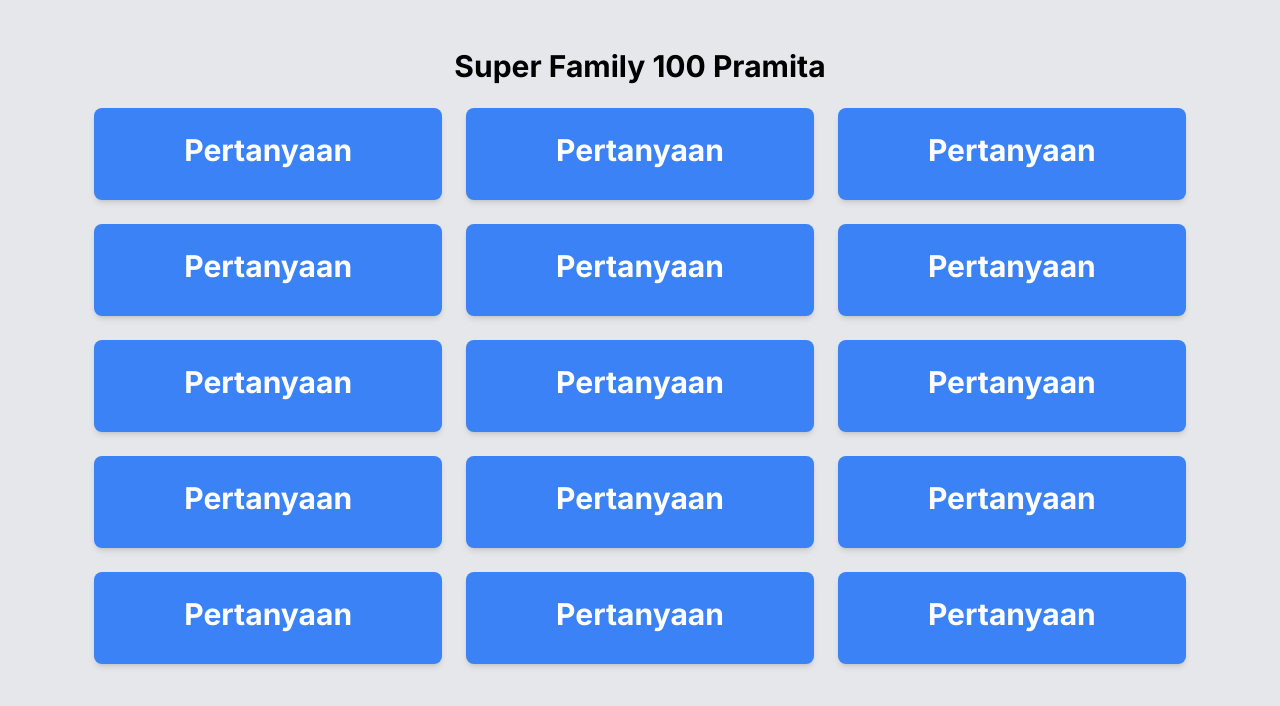
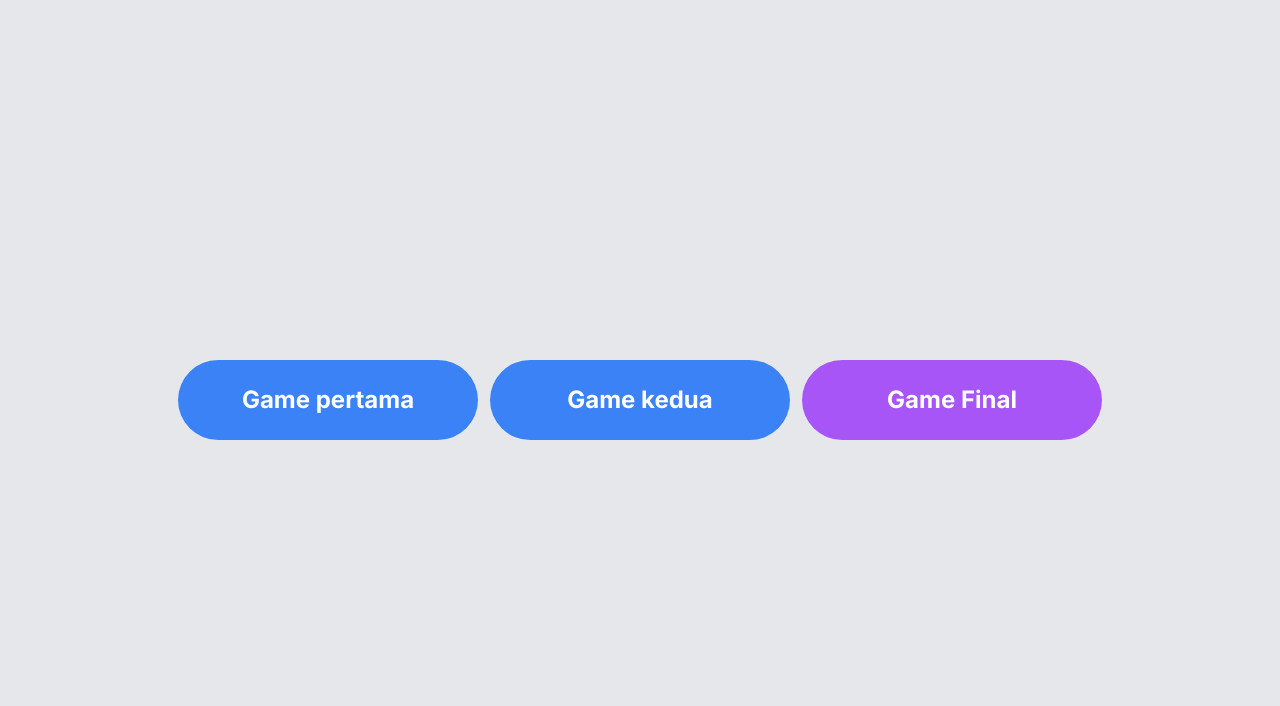
Before and after one commit to WahyuLamani/family-100-game, a Next.js app: page / in a window 1280 px wide. Shown: the top 706 px of the page. Built offline with nearby package versions, Linux system fonts and the light colour scheme.

Commit message:
add new game and handling with  navigation page

```diff
--- /dev/null
+++ b/app/family-100/page.tsx
@@ -0,0 +1,11 @@
+import Cards from "@/components/card";
+import { questions } from "@/lib/data";
+
+export default function Family100Home() {
+  return (
+    <div className="p-12 flex flex-col items-center justify-center">
+      <h1 className="text-3xl font-bold mb-6">Super Family 100 Pramita</h1>
+      <Cards questions={questions} />
+    </div>
+  );
+}
--- a/app/page.tsx
+++ b/app/page.tsx
@@ -1,11 +1,26 @@
-import Cards from "@/components/card";
-import { questions } from "@/lib/data";
+import Link from "next/link";
 
 export default function Home() {
   return (
-    <div className="p-12 flex flex-col items-center justify-center">
-      <h1 className="text-3xl font-bold mb-6">Super Family 100 Pramita</h1>
-      <Cards questions={questions} />
+    <div className="p-12 flex flex-wrap gap-3 items-center justify-center h-screen">
+      <Link
+        href={`/timer`}
+        className="text-2xl w-[300px] font-bold px-10 py-6 bg-blue-500 text-white rounded-full"
+      >
+        Game pertama
+      </Link>
+      <Link
+        href={`#`}
+        className="text-2xl w-[300px] font-bold px-10 py-6 bg-blue-500 text-white rounded-full"
+      >
+        Game kedua
+      </Link>
+      <Link
+        href={`/family-100`}
+        className="text-2xl w-[300px] font-bold px-10 py-6 bg-purple-500 text-white rounded-full"
+      >
+        Game Final
+      </Link>
     </div>
   );
 }
--- /dev/null
+++ b/app/timer/page.tsx
@@ -0,0 +1,9 @@
+import Timer from "@/components/timer";
+
+export default function TimerPage() {
+  return (
+    <div className="flex items-center justify-center h-screen">
+      <Timer />
+    </div>
+  );
+}
--- /dev/null
+++ b/components/timer.tsx
@@ -0,0 +1,53 @@
+"use client";
+
+import { useEffect, useState } from "react";
+import { triggerEffect } from "@/lib/utils";
+import clsx from "clsx";
+
+const FullScreenTimer = () => {
+  const [timeLeft, setTimeLeft] = useState(60);
+  const [isRunning, setIsRunning] = useState(false);
+  useEffect(() => {
+    let intervalId: NodeJS.Timeout;
+    if (isRunning && timeLeft > 0) {
+      intervalId = setInterval(() => {
+        setTimeLeft((prev) => prev - 1);
+        playTickSound();
+      }, 1000);
+    } else if (timeLeft === 0) {
+      triggerEffect("red", "/sounds/wrong.mp3");
+      setIsRunning(false);
+    }
+    return () => clearInterval(intervalId);
+  }, [isRunning, timeLeft]);
+
+  const playTickSound = () => {
+    const tickAudio = new Audio("/sounds/second.mp3");
+    tickAudio.play();
+  };
+  const handleKeyPress = (event: KeyboardEvent) => {
+    if (event.key === "m") {
+      setIsRunning(true);
+    } else if (event.key === "r") {
+      setIsRunning(false);
+      setTimeLeft(60);
+    }
+  };
+  useEffect(() => {
+    window.addEventListener("keydown", handleKeyPress);
+
+    return () => {
+      window.removeEventListener("keydown", handleKeyPress);
+    };
+  }, []);
+
+  return (
+    <div className="flex item-center justify-center">
+      <div className="text-9xl font-bold text-gray-800">
+        {timeLeft > 0 ? timeLeft : "Time's up!"}
+      </div>
+    </div>
+  );
+};
+
+export default FullScreenTimer;
```
Also changed, not shown: 1 other file (tests, documents, lock files or other folders).
